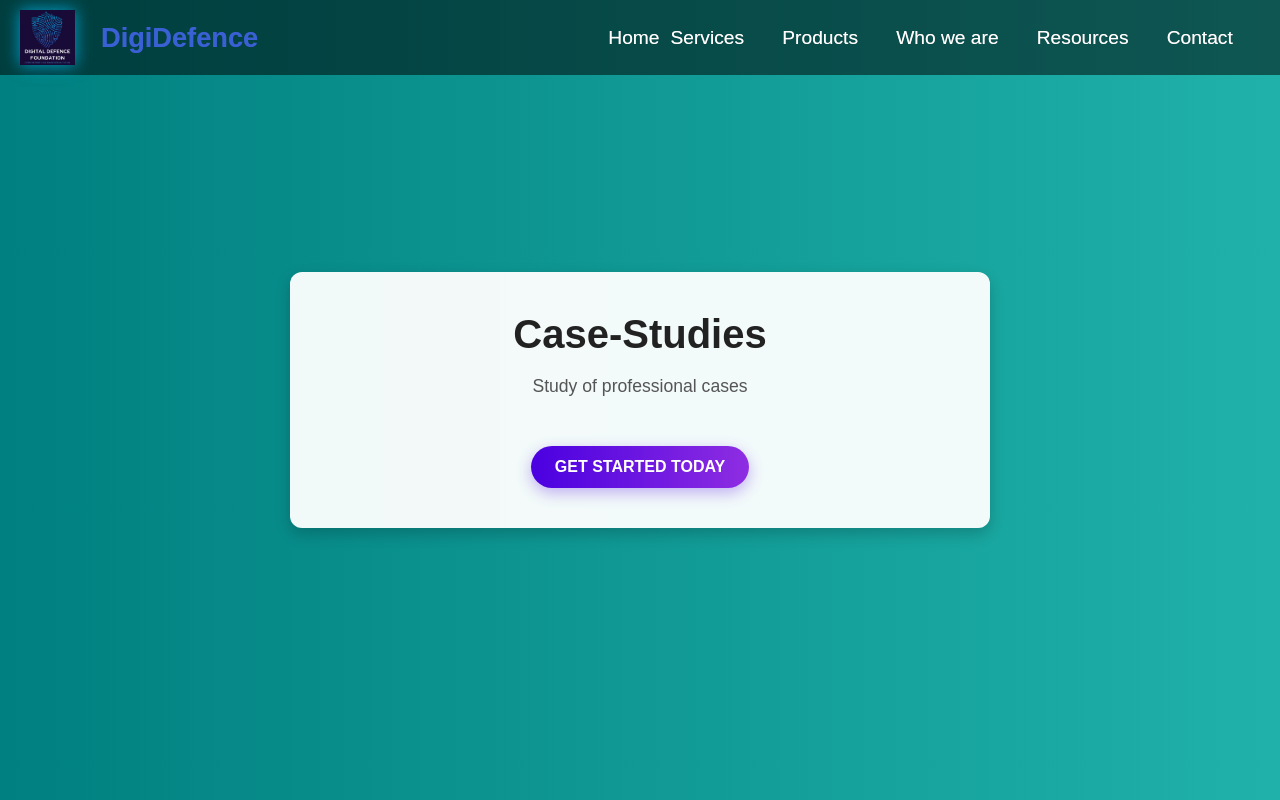
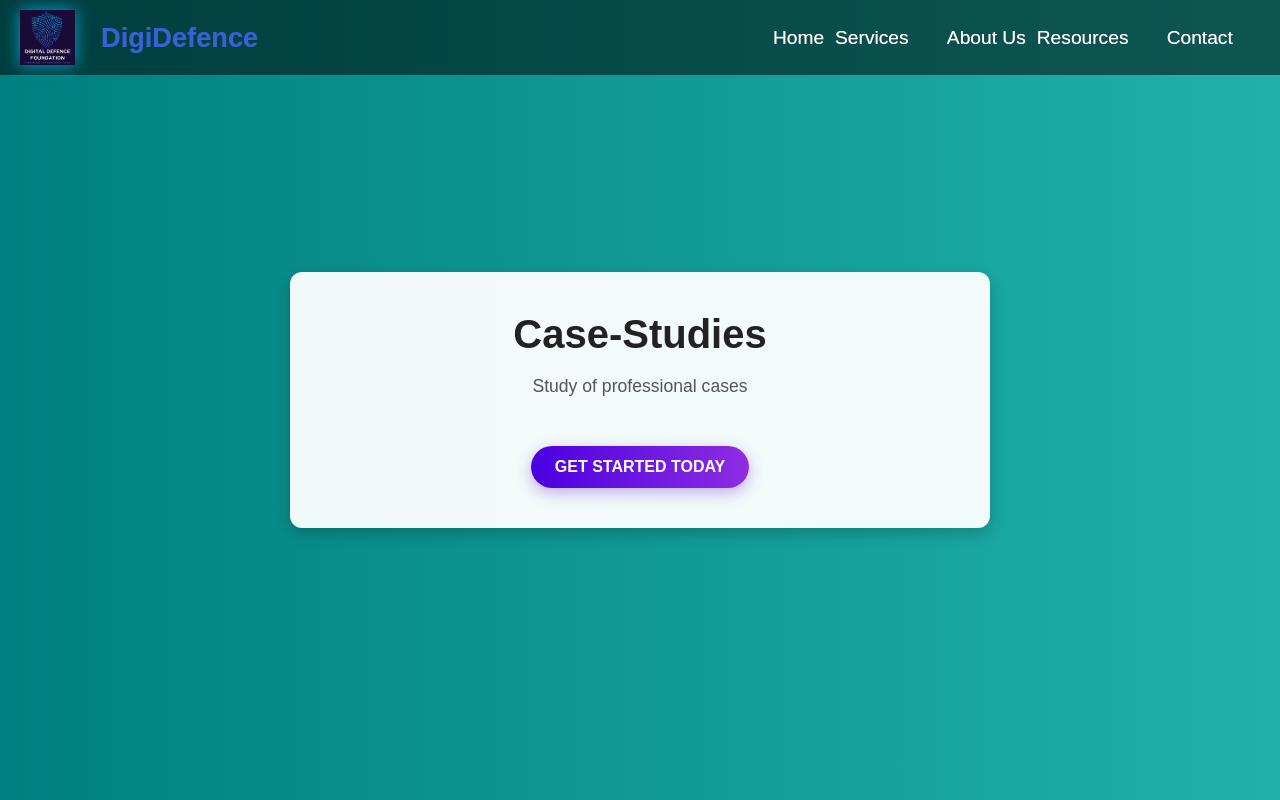
Before and after one commit to shreyas-urankar/Cyber-Protect-Project, a React (Create React App) app: page /case-studies in a window 1280 px wide. Shown: the top 800 px of the page. Built offline with nearby package versions, Linux system fonts and the light colour scheme; a web font is replaced by a local one.

Commit message:
updated the navbar.

```diff
--- a/src/components/Navbar.js
+++ b/src/components/Navbar.js
@@ -32,7 +32,8 @@ const Navbar = () => {
             </div>
 
             <ul className={`nav-links ${menuOpen ? "open" : ""}`}>
-            <li ><Link to="/">Home</Link></li>
+                <li><Link to="/">Home</Link></li>
+
                 <li className="dropdown"
                     onMouseEnter={() => setDropdown("services")}
                     onMouseLeave={() => setDropdown(null)}
@@ -42,35 +43,13 @@ const Navbar = () => {
                         <ul className="dropdown-menu">
                             <li><Link to="/technologyconsultant">Technology Consultancy</Link></li>
                             <li><Link to="/compliance_assessment">Compliance Assessment</Link></li>
-                            <li><Link to="/data-protection">Data Protection</Link></li>
                             <li><Link to="/risk-management">Risk Management</Link></li>
                         </ul>
                     )}
                 </li>
 
-                <li className="dropdown"
-                    onMouseEnter={() => setDropdown("products")}
-                    onMouseLeave={() => setDropdown(null)}
-                >
-                    <Link to="#">Products <FaChevronDown className="dropdown-icon" /></Link>
-                    {dropdown === "products" && (
-                        <ul className="dropdown-menu">
-                            <li><Link to="/firewall">AI Firewall</Link></li>
-                        </ul>
-                    )}
-                </li>
-
-                <li className="dropdown"
-                    onMouseEnter={() => setDropdown("services")}
-                    onMouseLeave={() => setDropdown(null)}
-                >
-                    <Link to="#">Who we are<FaChevronDown className="dropdown-icon" /></Link>
-                    {dropdown === "services" && (
-                        <ul className="dropdown-menu">
-                            <li><Link to="/aboutus">About Us</Link></li>
-                            <li><Link to="/digidefencebandits">DigiDefence Bandits</Link></li>
-                        </ul>
-                    )}
+                <li>
+                    <Link to="/aboutus">About Us</Link>
                 </li>
 
                 <li className="dropdown"
@@ -80,7 +59,6 @@ const Navbar = () => {
                     <Link to="#">Resources <FaChevronDown className="dropdown-icon" /></Link>
                     {dropdown === "resources" && (
                         <ul className="dropdown-menu">
-                            <li><Link to="/advisory">Advisory</Link></li>
                             <li><Link to="/blog">Blog</Link></li>
                             <li><Link to="/case-studies">Case Studies</Link></li>
                         </ul>
```
Also changed, not shown: src/styles/AboutUs.css (line endings or trailing spaces).
